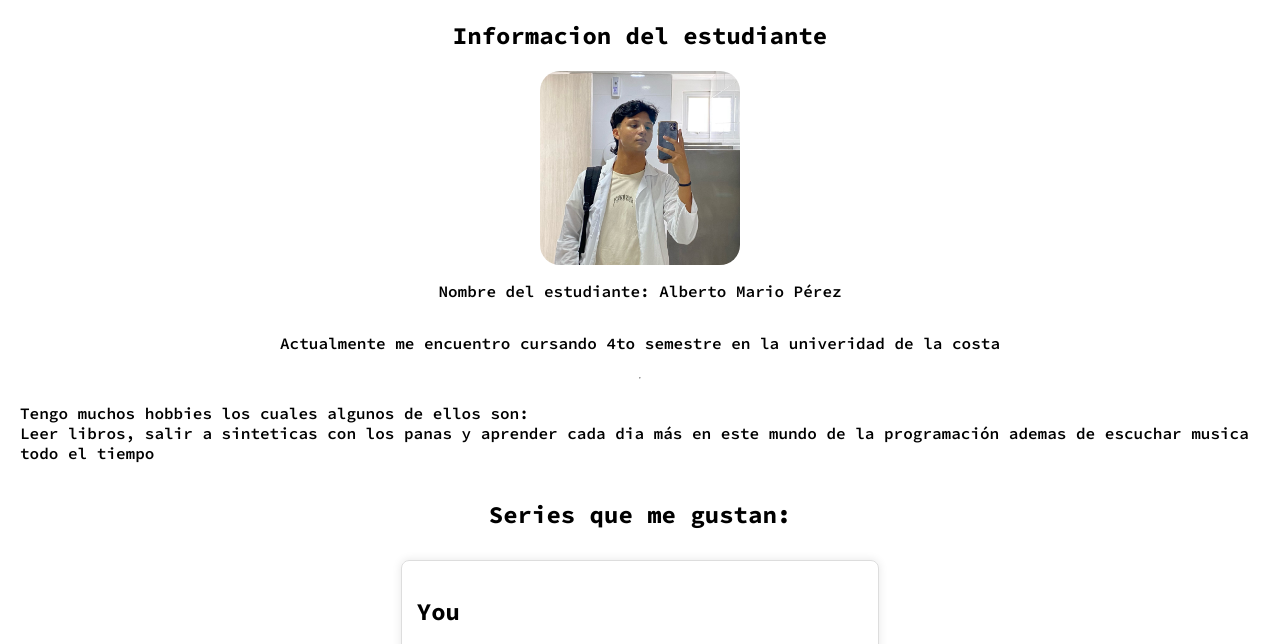
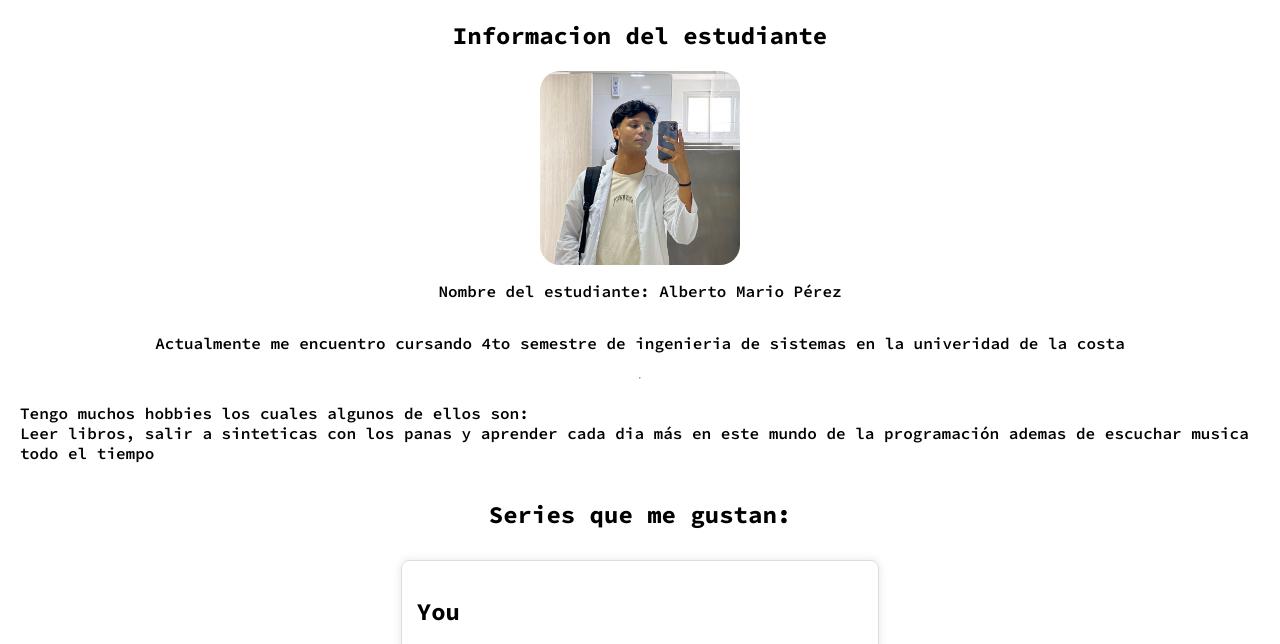
Before and after one commit to albertperezdev/taller_1_buenas_practicas, a plain HTML site: page index.html in a window 1280 px wide. Shown: the part 103-747 px from the top of the page. Drawn offline with Linux system fonts and the light colour scheme; grey boxes are pictures that could not be loaded.

Commit message:
Se modifico el apartado de la informacion del estudiante

```diff
--- a/index.html
+++ b/index.html
@@ -13,7 +13,7 @@
 
     <img src="images/foto_estudiante.JPEG" alt="Foto del estudiante" width="200" style="border-radius: 20px;"></div>
     <p>Nombre del estudiante: Alberto Mario Pérez</p>
-    <p>Actualmente me encuentro cursando 4to semestre en la univeridad de la costa</p>
+    <p>Actualmente me encuentro cursando 4to semestre de ingenieria de sistemas en la univeridad de la costa</p>
     <hr>
     <p>Tengo muchos hobbies los cuales algunos de ellos son: <br>
             Leer libros, salir a sinteticas con los panas y aprender cada dia más en este mundo de la programación ademas de escuchar musica todo el tiempo</p>
```
